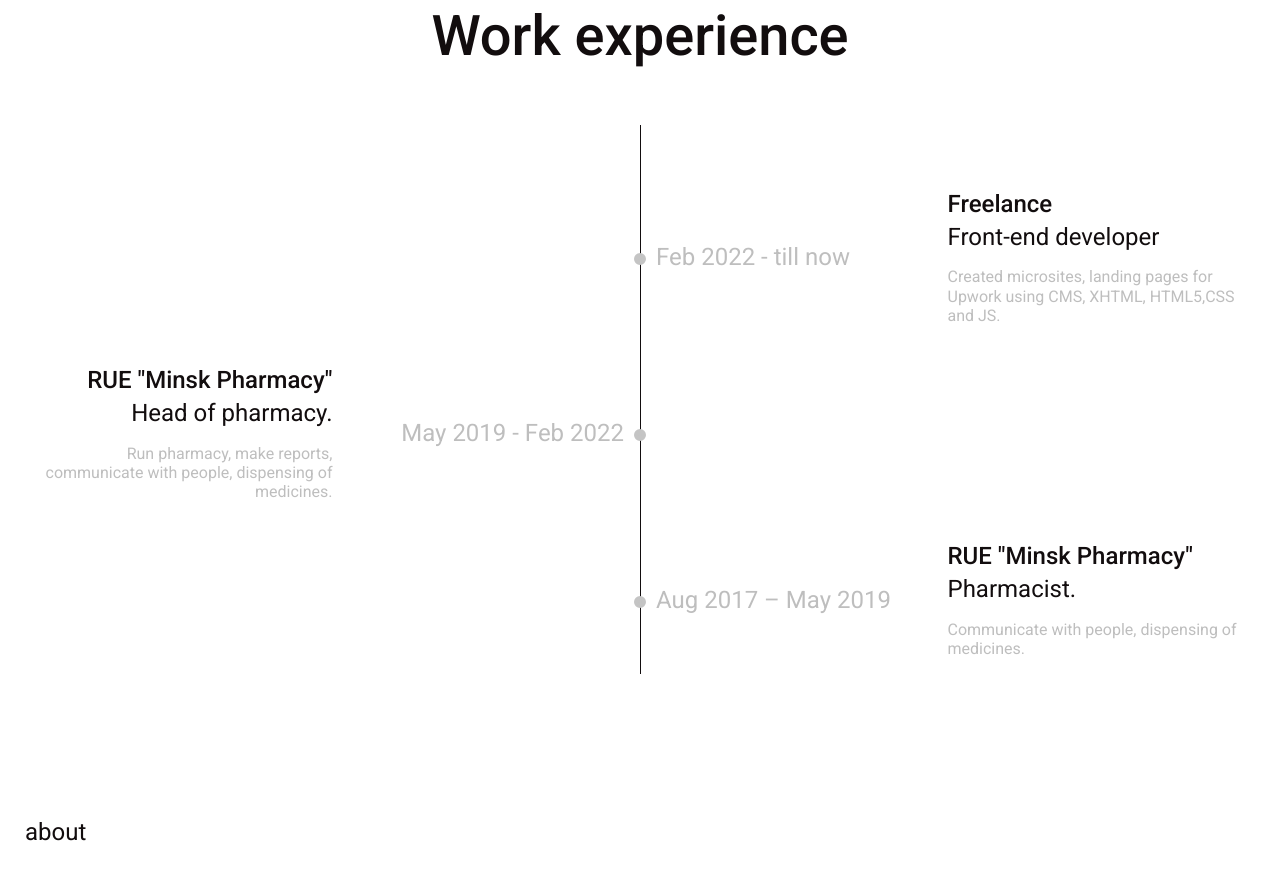
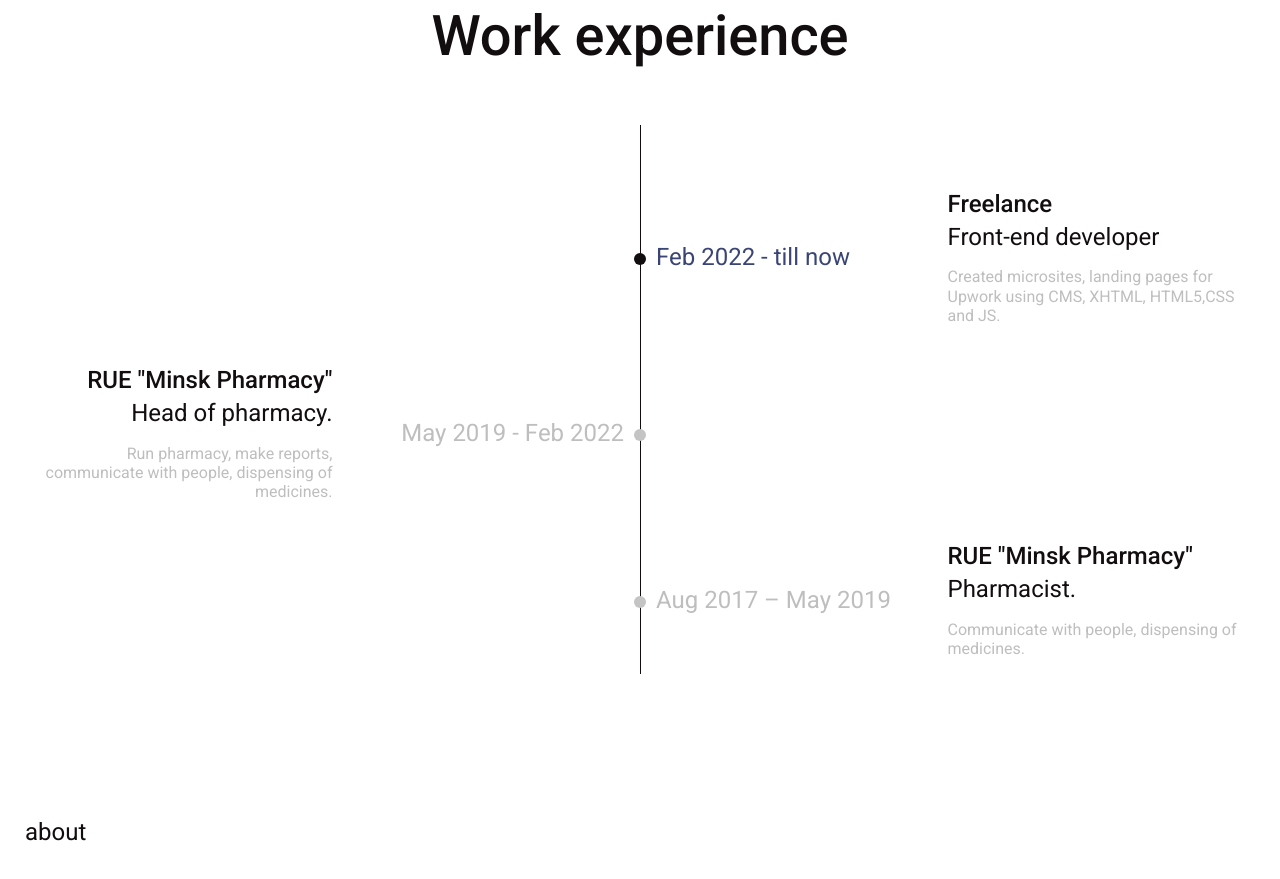
Before and after one commit to lizavr/resume, a website: page index.html in a window 1280 px wide. Shown: the part 1362-2241 px from the top of the page. Drawn offline with nearby package versions, Linux system fonts and the light colour scheme.

Commit message:
added experience

```diff
--- a/index.html
+++ b/index.html
@@ -246,9 +246,13 @@
           <a id="experience"></a>
           <h2 class="title skills">Work experience</h2>
           <div class="timeline">
-            <div class="timeline__container timeline__right">
+            <div
+              class="timeline__container timeline__container-now timeline__right"
+            >
               <div class="timeline__content d-flex">
-                <div class="timeline__content__date">
+                <div
+                  class="timeline__content__date timeline__content__date-now"
+                >
                   <p>Feb 2022 - till now</p>
                 </div>
                 <div class="timeline__content__work">
--- a/styles/experience.scss
+++ b/styles/experience.scss
@@ -32,10 +32,12 @@
   height: 12px;
   right: -6px;
   background-color: #c4c4c4;
-  border: 4px solid #c4c4c4;
   top: 50%;
   border-radius: 50%;
   z-index: 1;
+}
+.timeline__container-now::after {
+  background-color: var(--main-color);
 }
 
 /* Place the container to the left */
@@ -72,6 +74,9 @@
   }
   &__date {
     width: 100%;
+    &-now {
+      color: var(--buttons-color);
+    }
     &-left {
       order: 1;
     }
```
Also changed, not shown: styles/style.css.
